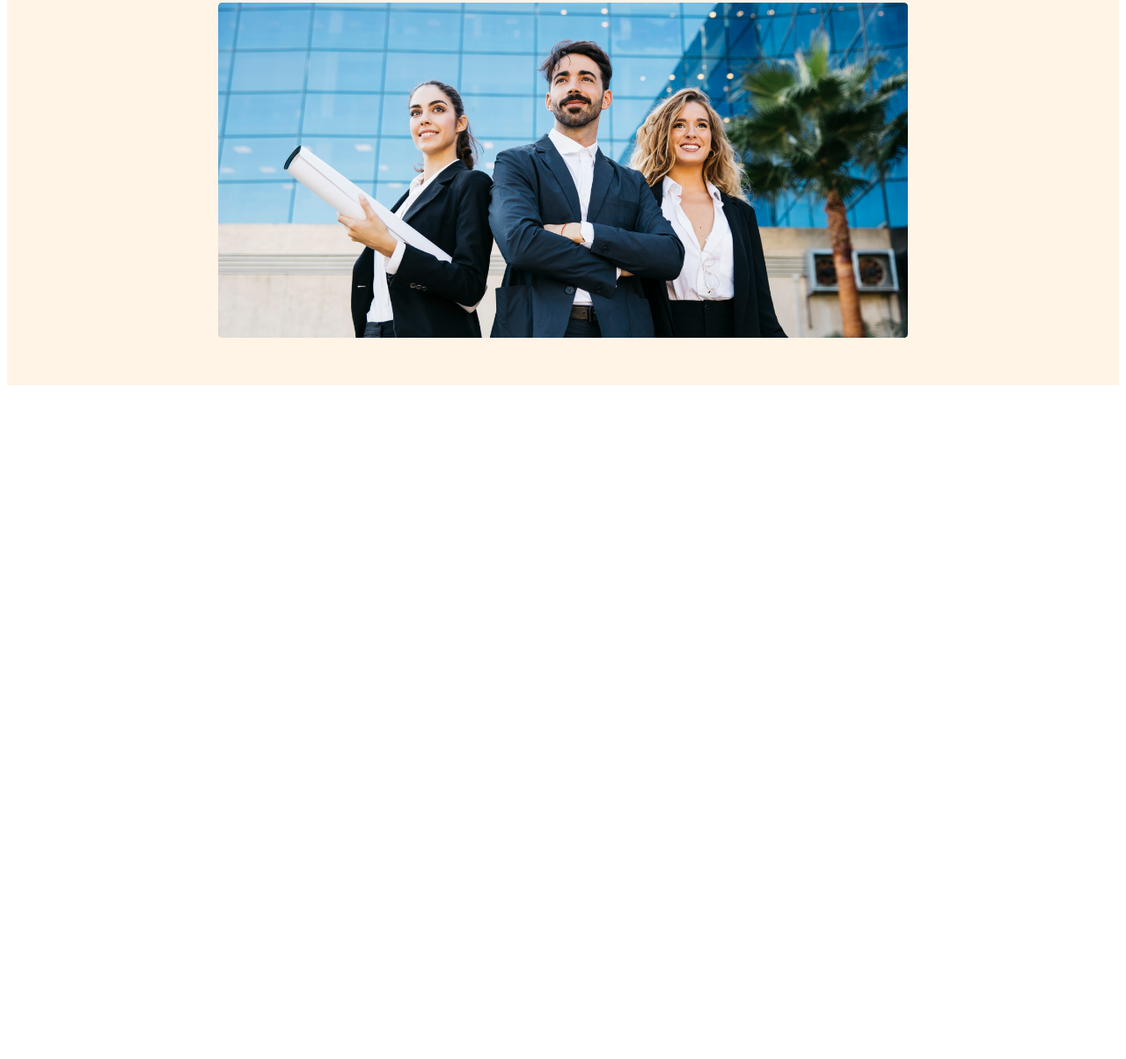
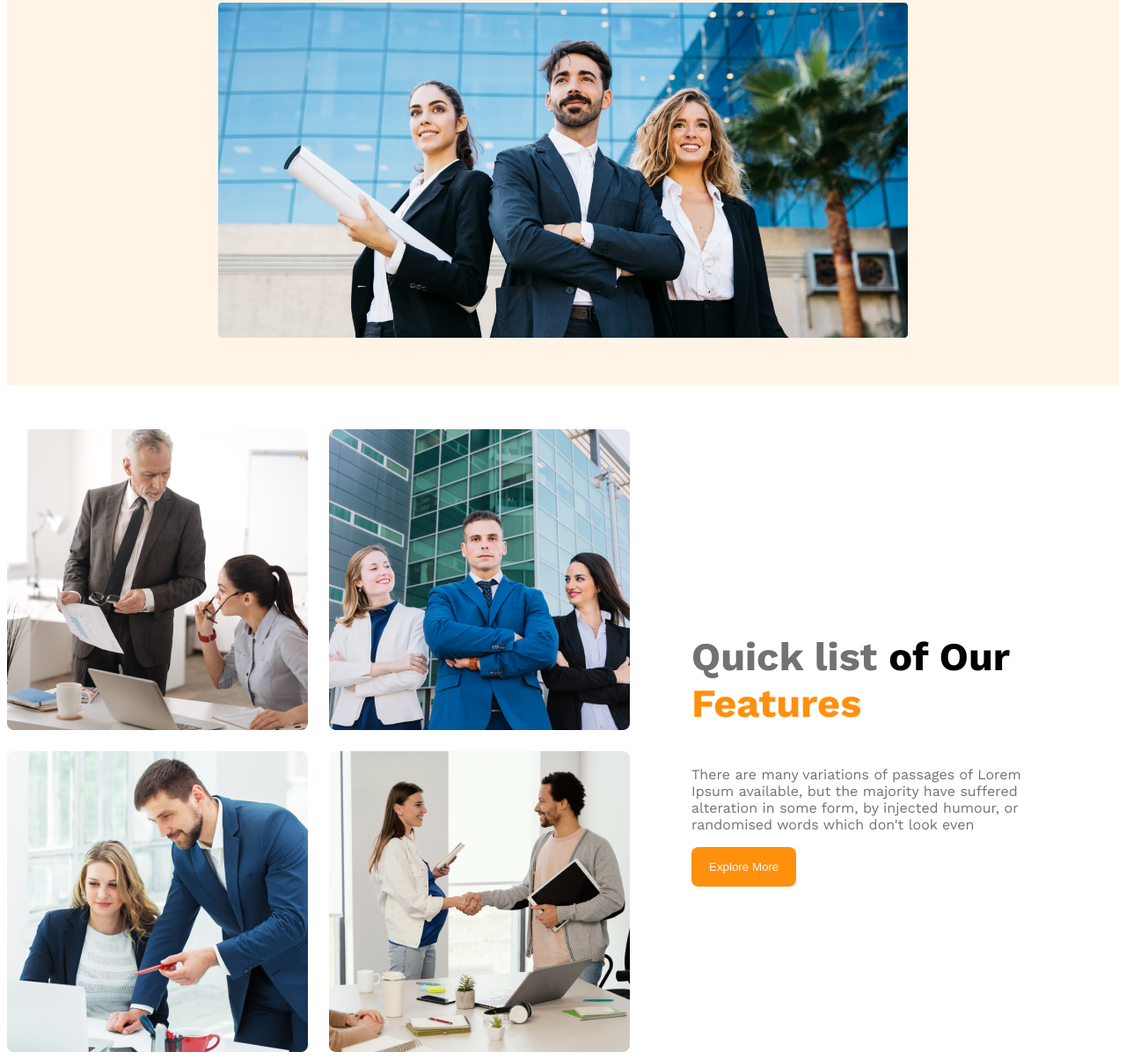
Before and after one commit to tanu200/g3-architects, a plain HTML site: page index.html in a window 1280 px wide. Shown: the part 555-1759 px from the top of the page at 88% size. Before the commit the page ends 1001 px from the top, so only its background shows below. Drawn offline with nearby package versions, Linux system fonts and the light colour scheme.

Commit message:
tearms add

```diff
--- a/index.html
+++ b/index.html
@@ -35,7 +35,27 @@
         </div>
     </header>
     <main>
+        <!---feature section-->
+        <section class="teams-contain">
+            <div class="teams-img">
+                <img src="images/team1.png" alt="" srcset="">
+                <img src="images/team2.png" alt="" srcset="">
+                <img src="images/team3.png" alt="" srcset="">
+                <img src="images/team4.png" alt="" srcset="">
 
+            </div>
+            <div class="teams-content">
+                <h3 class="teams-title"><span class="quick-list">Quick list</span> of Our <span
+                        class="feature">Features</span></h3>
+                <p class="banner-description">There are many variations of passages of Lorem Ipsum available, but the
+                    majority have suffered
+                    alteration in some form, by injected humour, or randomised words which don't look even</p>
+                <button class="btn-primary">Explore More</button>
+
+
+            </div>
+
+        </section>
     </main>
     <footer>
 
--- a/style.css
+++ b/style.css
@@ -65,6 +65,43 @@ nav li {
     margin-top: 20px;
 }
 
+/**main style*/
+main {
+    max-width: 1440px;
+    margin: 0 auto;
+}
+
+/**teams style*/
+.teams-contain {
+    display: flex;
+    align-items: center;
+    margin-top: 50px;
+}
+
+.teams-img {
+    display: grid;
+    grid-template-columns: repeat(2, 1fr);
+    gap: 24px;
+}
+
+.teams-content {
+    padding-left: 70px;
+    padding-right: 70px;
+}
+
+.teams-title {
+    font-size: 45px;
+}
+
+.teams-title .quick-list {
+    color: #727272;
+    font-weight: 400px;
+}
+
+.teams-title .feature {
+    color: #FF900E;
+}
+
 /**responsive medeia quary*/
 
 @media screen and (max-width: 576px) {
```
